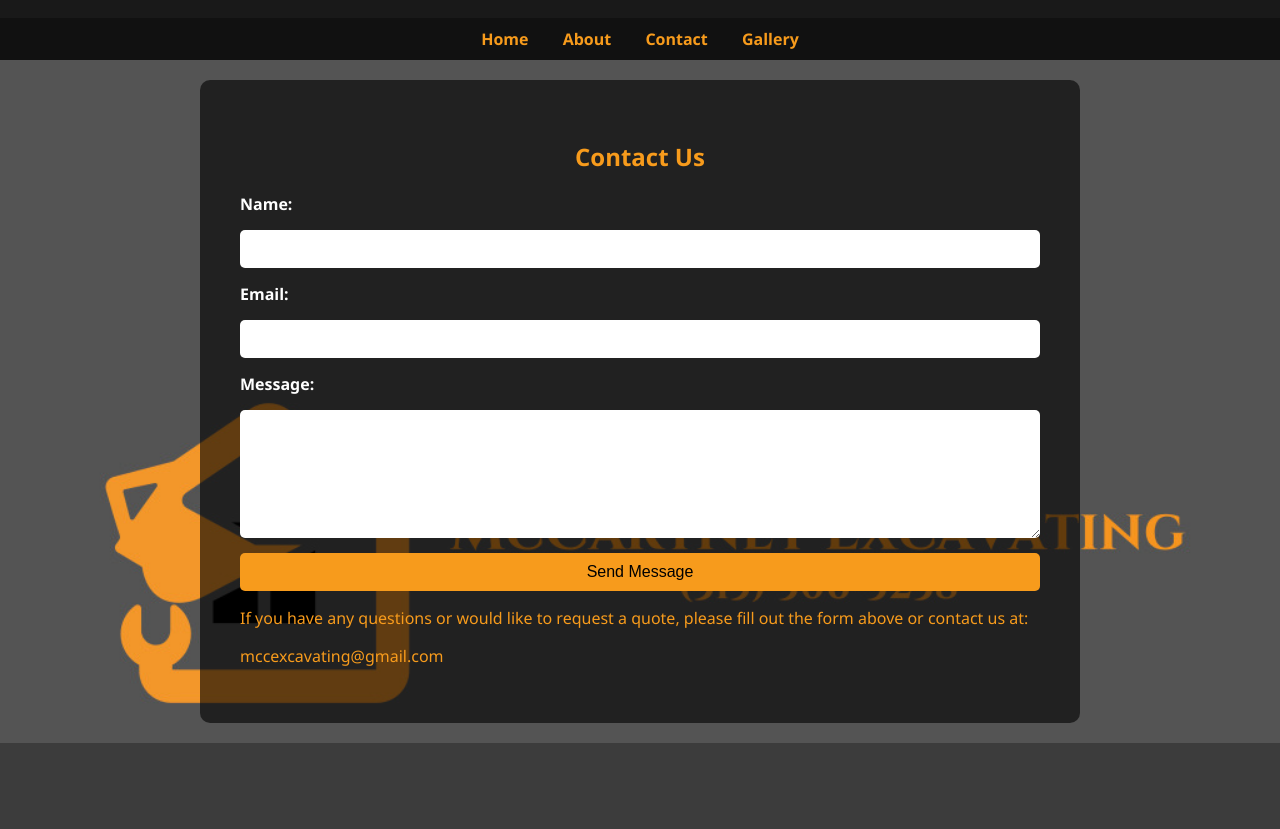
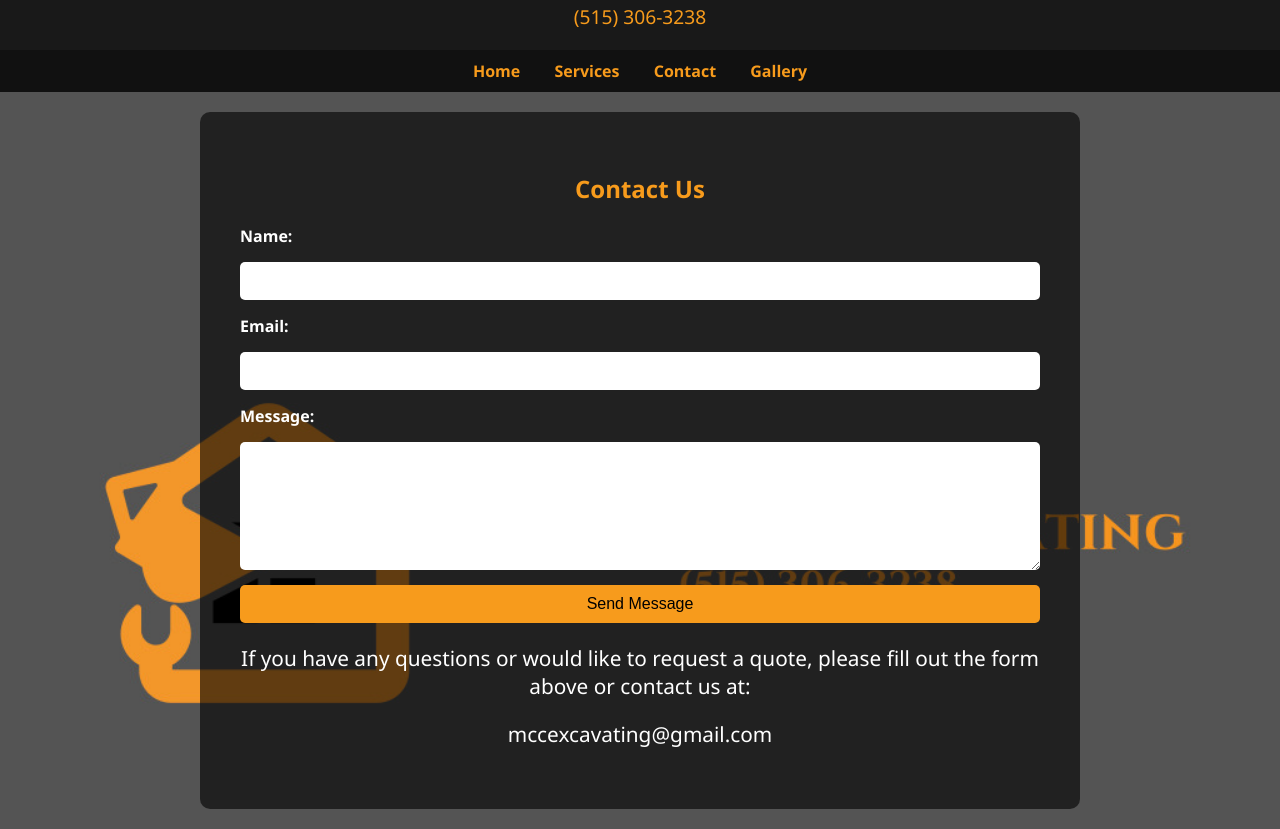
Before and after one commit to rscook1219/ExcavatingWebsite, a plain HTML site: page contact.html in a window 1280 px wide. Shown: the part 87-916 px from the top of the page. Before the commit the page ends 830 px from the top, so only its background shows below. Drawn offline with Linux system fonts and the light colour scheme.

Commit message:
changes to index and contact pages

```diff
--- a/contact.html
+++ b/contact.html
@@ -27,6 +27,12 @@
     header h1 {
       font-size: 3rem;
       margin: 0;
+    }
+
+    header p {
+      font-size: 1.2rem;
+      margin: 5px 0 0;
+      color: #f79b1c;
     }
 
     nav {
@@ -97,15 +103,21 @@
       background-color: rgba(0, 0, 0, 0.7);
       color: #f79b1c;
     }
+    .contact-info {
+  color: #fff;
+  font-size: 1.3rem;
+  text-align: center;
+  }
   </style>
 </head>
 <body>
   <header>
     <h1>McCartney Excavating</h1>
+    <p>(515) 306-3238</p>
   </header>
   <nav>
     <a href="index.html">Home</a>
-    <a href="about.html">About</a>
+    <a href="about.html">Services</a>
     <a href="contact.html">Contact</a>
     <a href="gallery.html">Gallery</a>
   </nav>
@@ -123,8 +135,8 @@
 
   <button type="submit">Send Message</button>
 </form>
-    <p>If you have any questions or would like to request a quote, please fill out the form above or contact us at:</p>
-    <p>mccexcavating@gmail.com</p>
+    <p class="contact-info">If you have any questions or would like to request a quote, please fill out the form above or contact us at:</p>
+    <p class="contact-info">mccexcavating@gmail.com</p>
   </main>
 </body>
 </html>
```
Also changed, not shown: about.html (+10 -6 lines), gallery.html (+9 -2 lines), index.html (+3 -7 lines).
